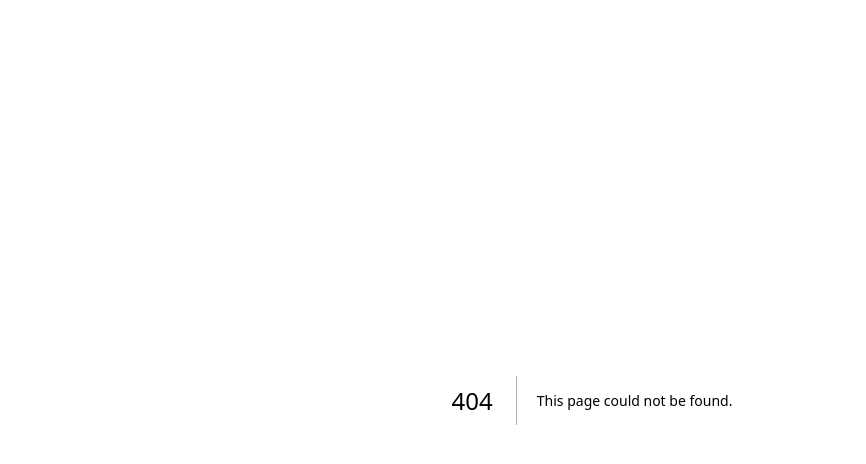
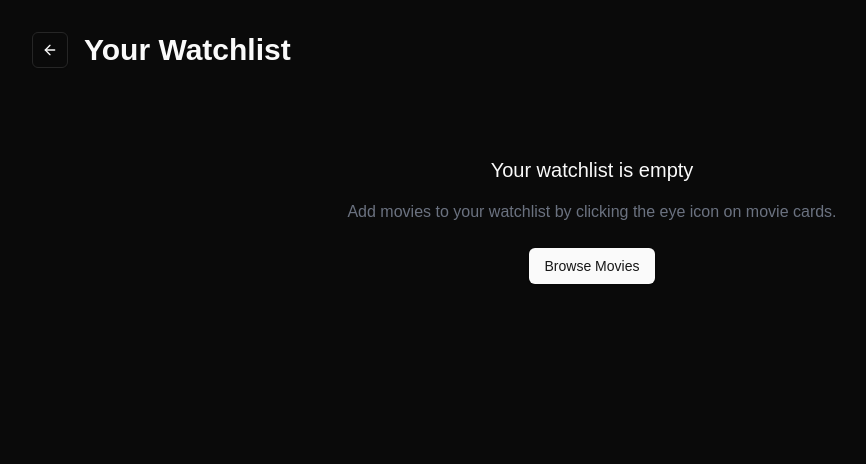
Before and after one commit to adnenl/ai-movie-finder, a Next.js app: page /watchlist in a window 1280 px wide. Before the commit this address had no page. Shown: the top 464 px of the page, without its empty margins (48-914 px from the left). Built offline with nearby package versions, Linux system fonts and the light colour scheme.

Commit message:
Add watchlist functionality with UI updates for movie cards and new watchlist page

```diff
--- /dev/null
+++ b/src/app/watchlist/page.tsx
@@ -0,0 +1,53 @@
+'use client';
+
+import { MovieList } from "@/components/movie-list";
+import { useMovieContext } from "@/context/MovieContext";
+import { useEffect, useState } from "react";
+import Link from 'next/link';
+import { Button } from "@/components/ui/button";
+import { ArrowLeft } from "lucide-react";
+
+export default function WatchListPage() {
+    const { watchList, isClientReady } = useMovieContext();
+    const [isLoading, setIsLoading] = useState(true);
+
+    useEffect(() => {
+        if (isClientReady) {
+            setIsLoading(false);
+        }
+    }, [isClientReady]);
+
+    return (
+        <div className="flex flex-col items-center min-h-screen">
+            <div className="w-full max-w-6xl px-4">
+                <div className="flex items-center mt-8 mb-6">
+                    <Link href="/" className="mr-4">
+                        <Button variant="outline" size="icon">
+                            <ArrowLeft size={20} />
+                        </Button>
+                    </Link>
+                    <h1 className="text-3xl font-bold">Your Watchlist</h1>
+                </div>
+
+                {/* Only show content when client is ready */}
+                {isLoading ? (
+                    <div className="flex justify-center w-full p-8">
+                        <div className="animate-spin rounded-full h-12 w-12 border-b-2 border-blue-500"></div>
+                    </div>
+                ) : watchList.length === 0 ? (
+                    <div className="text-center py-16">
+                        <h2 className="text-xl mb-4">Your watchlist is empty</h2>
+                        <p className="text-gray-500 mb-6">
+                            Add movies to your watchlist by clicking the eye icon on movie cards.
+                        </p>
+                        <Link href="/">
+                            <Button>Browse Movies</Button>
+                        </Link>
+                    </div>
+                ) : (
+                    <MovieList movies={watchList} />
+                )}
+            </div>
+        </div>
+    );
+}
--- a/src/components/movie-card.tsx
+++ b/src/components/movie-card.tsx
@@ -2,17 +2,23 @@ import Image from 'next/image';
 import { Movie } from '@/types/movie';
 import { useEffect, useState } from 'react';
 import { useMovieContext } from '@/context/MovieContext';
+import { Button } from './ui/button';
+import { Eye, EyeOff,} from 'lucide-react';
 
 export const MovieCard = ({ movie }: { movie: Movie }) => {
   const [selected, setSelected] = useState(false);
-  const { selectedMovies, setSelectedMovies, isClientReady } = useMovieContext();
+  const [isInWatchList, setIsInWatchList] = useState(false);
+  const { selectedMovies, setSelectedMovies, watchList, setWatchList, isClientReady } = useMovieContext();
 
   useEffect(() => {
     if (isClientReady) {
       const isSelected = selectedMovies.some((selectedMovie) => selectedMovie.id === movie.id);
       setSelected(isSelected);
+
+      const inWatchlist = watchList.some((watchedMovie) => watchedMovie.id === movie.id);
+      setIsInWatchList(inWatchlist);
     }
-  }, [movie.id, selectedMovies, isClientReady]);
+  }, [movie.id, selectedMovies, watchList, isClientReady]);
 
   const handleClick = () => {
     if (!selected) {
@@ -25,18 +31,46 @@ export const MovieCard = ({ movie }: { movie: Movie }) => {
     setSelected(!selected);
   };
 
+  const handleAddToWatchList = (e: React.MouseEvent) => {
+    // Stop propagation to prevent triggering the parent div's onClick
+    e.stopPropagation();
+
+    if (!isInWatchList){
+      setWatchList([...watchList, movie])
+      setIsInWatchList(true);
+    } else {
+      setWatchList(watchList.filter(m => m.id !== movie.id));
+      setIsInWatchList(false);
+    }
+  }
+
   return (
     <div
-      className={`m-4 cursor-pointer border-2 ${
+      className={` relative m-4 cursor-pointer border-2 ${
         selected ? 'border-blue-500' : 'border-transparent'
       } p-2 flex flex-col items-center`}
       onClick={handleClick}
     >
+      <Button
+  className={`absolute top-2 right-2 p-2 ${
+    isInWatchList ? 'bg-green-500' : 'bg-blue-500'
+  } text-white rounded-full hover:bg-opacity-80`}
+  onClick={handleAddToWatchList}
+>
+  {isInWatchList ?
+    <EyeOff/>
+    :
+    <Eye size={16}/>}
+</Button>
       <Image
         src={`https://image.tmdb.org/t/p/w500${movie.poster_path}`}
         alt={movie.title}
         width={200}
         height={300}
+        onError={(e) => {
+          // Fallback image if poster is not available
+          e.currentTarget.src = "/placeholder.jpg"
+        }}
       />
       <h3 className='mt-2 text-center'>{movie.title}</h3>
     </div>
--- a/src/components/selected-movie-card.tsx
+++ b/src/components/selected-movie-card.tsx
@@ -14,7 +14,7 @@ export const SelectedMovieCard = ({ movie, onRemove }: { movie: Movie, onRemove:
     <div
       className='relative m-4 p-2 flex flex-col items-center'
     >
-    <Button className='absolute top-2 right-2 p-1 bg-red-600 text-white rounded-full'
+    <Button className='absolute top-2 right-2 p-2 bg-red-600 text-white rounded-full'
             onClick={handleRemove}
     >
         <X/></Button>
--- a/src/context/MovieContext.tsx
+++ b/src/context/MovieContext.tsx
@@ -8,6 +8,8 @@ import { useLocalStorage } from '@/hooks/useLocalStorage';
 type MovieContextType = {
   selectedMovies: Movie[];
   setSelectedMovies: React.Dispatch<React.SetStateAction<Movie[]>>;
+  watchList: Movie[];
+  setWatchList: React.Dispatch<React.SetStateAction<Movie[]>>;
   isClientReady: boolean;
 };
 
@@ -15,9 +17,10 @@ const MovieContext = createContext<MovieContextType | undefined>(undefined);
 
 export function MovieProvider({ children }: { children: ReactNode }) {
   const [selectedMovies, setSelectedMovies, isClientReady] = useLocalStorage<Movie[]>('selectedMovies', []);
+  const [watchList, setWatchList] = useLocalStorage<Movie[]>('watchList', []);
 
   return (
-    <MovieContext.Provider value={{ selectedMovies, setSelectedMovies, isClientReady }}>
+    <MovieContext.Provider value={{ selectedMovies, setSelectedMovies, watchList, setWatchList, isClientReady: isClientReady }}>
       {children}
     </MovieContext.Provider>
   );
```
